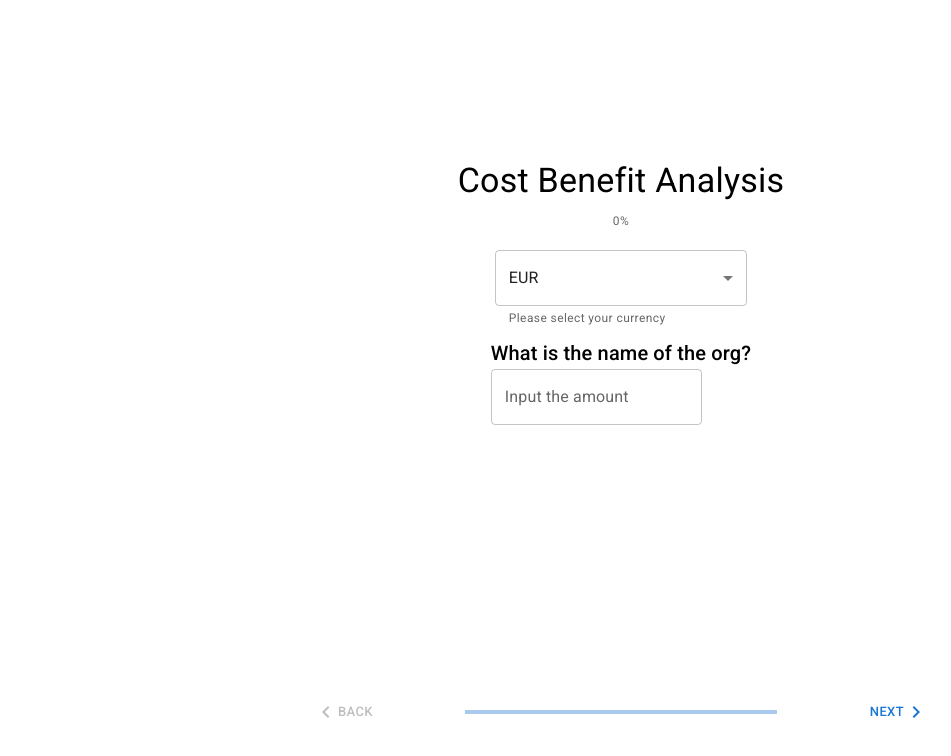
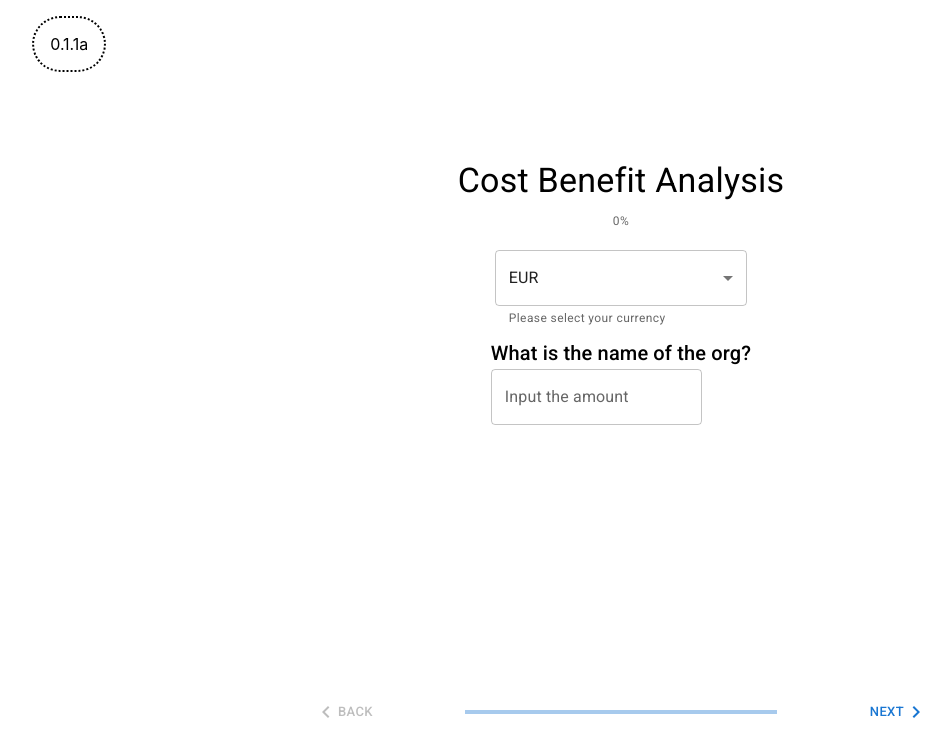
Before and after one commit to dfxe/c-b-analysis-expert, a Next.js app in the folder c-b-analysis-expert/: page / in a window 1280 px wide. Shown: the top 756 px of the page, without its empty margins (19-970 px from the left). Built offline with nearby package versions, Linux system fonts and the light colour scheme.

Commit message:
Add version indicator

```diff
--- a/c-b-analysis-expert/package.json
+++ b/c-b-analysis-expert/package.json
@@ -1,6 +1,6 @@
 {
   "name": "c-b-analysis-expert",
-  "version": "0.1.0",
+  "version": "0.1.1",
   "private": true,
   "scripts": {
     "dev": "next dev",
--- a/c-b-analysis-expert/pages/index.tsx
+++ b/c-b-analysis-expert/pages/index.tsx
@@ -3,15 +3,27 @@ import Head from "next/head";
 import styles from "../styles/Home.module.css";
 import Survey from "../components/survey/Survey";
 import ProgressProvider from "../components/contexts/ProgressProvider";
-
+import packageJson from "../package.json";
 const Home: NextPage = () => {
   return (
     <div className={styles.container}>
       <Head>
-        <title>Create Next App</title>
+        <title>C-B Analysis Survey</title>
         <meta name="description" content="Generated by create next app" />
         <link rel="icon" href="/favicon.ico" />
       </Head>
+      <div
+        style={{
+          position: "fixed",
+          left: "4vw",
+          top: "2vh",
+          padding: "1em",
+          border: "2px dotted black",
+          borderRadius: "64px",
+        }}
+      >
+        {packageJson.version}a
+      </div>
       <ProgressProvider>
         <Survey></Survey>
       </ProgressProvider>
```
